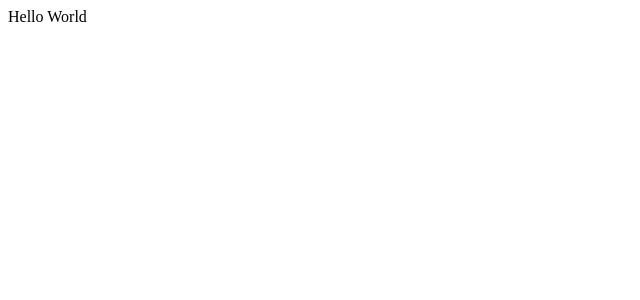
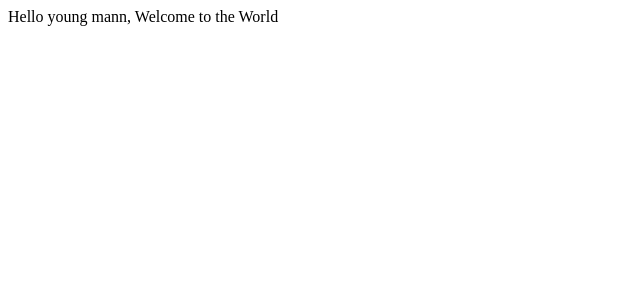
Before and after one commit to princewill-opah/ReactApp, a React (Create React App) app: page / in a window 1280 px wide. Shown: the top 300 px of the page, without its empty margins (0-640 px from the left). Built offline with nearby package versions, Linux system fonts and the light colour scheme; the HTML template or start-up script is replaced by a standard one.

Commit message:
Update App.js

```diff
--- a/src/App.js
+++ b/src/App.js
@@ -2,7 +2,7 @@
 
 function App() {
   const value = 'World';
-  return <div>Hello {value}</div>;
+  return <div>Hello young mann, Welcome to the {value}</div>;
 }
 
 export default App;
```
